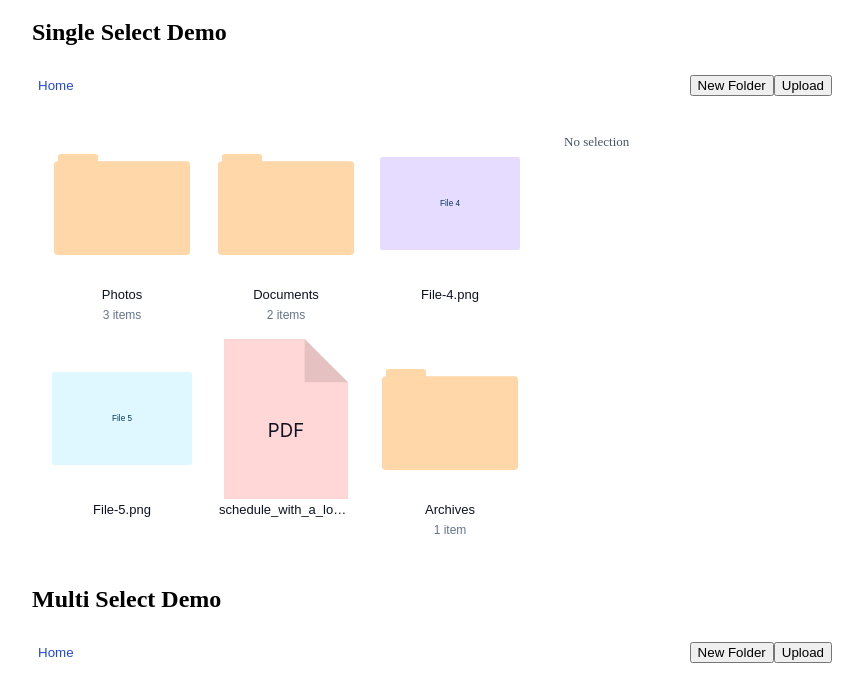
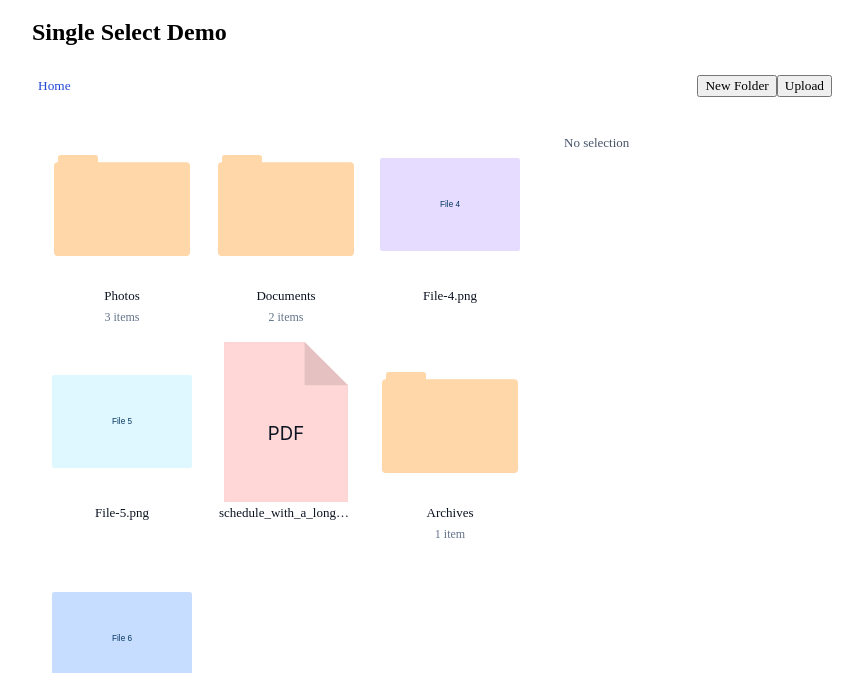
Before and after one commit to pydsigner/browse.js, a plain HTML site: page demo/index.html in a window 1280 px wide. Shown: the part 61-734 px from the top of the page, without its empty margins (208-1071 px from the left). Drawn offline with Linux system fonts and the light colour scheme.

Commit message:
Improve visual unity

```diff
--- a/style.css
+++ b/style.css
@@ -6,8 +6,10 @@
     grid-template-rows: auto 1fr;
     grid-template-areas: "breadcrumb breadcrumb" "gallery details";
     gap: var(--gap);
-    max-height: 500px;
-    position: relative;
+}
+
+.browsejs button {
+    font-family: inherit;
 }
 
 .browsejs .card {
@@ -46,7 +48,7 @@
     color: #0b1220;
     white-space: nowrap;
     overflow: hidden;
-    text-overflow: ellipsis
+    text-overflow: ellipsis;
 }
 
 .browsejs .card .editable-name {
@@ -73,21 +75,20 @@
     background: #e9eefc;
     border-radius: 6px;
     display: block;
-    margin-bottom: 10px
+    margin-bottom: 10px;
 }
 
 .browsejs .small {
     font-size: 13px;
-    color: #475569
+    color: #475569;
 }
 
-@media (max-width:820px) {
+@media (max-width: 800px) {
     .browsejs {
         padding: 0 10px;
         grid-template-columns: 1fr;
         grid-template-rows: auto 1fr max-content;
         grid-template-areas: "breadcrumb" "gallery" "details";
-        max-height: 700px;
     }
     .browsejs .details {
         min-height: initial;
@@ -112,13 +113,12 @@
 }
 
 .browsejs .breadcrumb .crumb:hover {
-    background: #2463ff0f
+    background: #2463ff0f;
 }
 
 .browsejs .breadcrumb .sep {
-    color: #94a3b8
+    color: #94a3b8;
 }
-
 
 .browsejs.dragover .gallery-grid {
     border-color: var(--selection-color);
```
